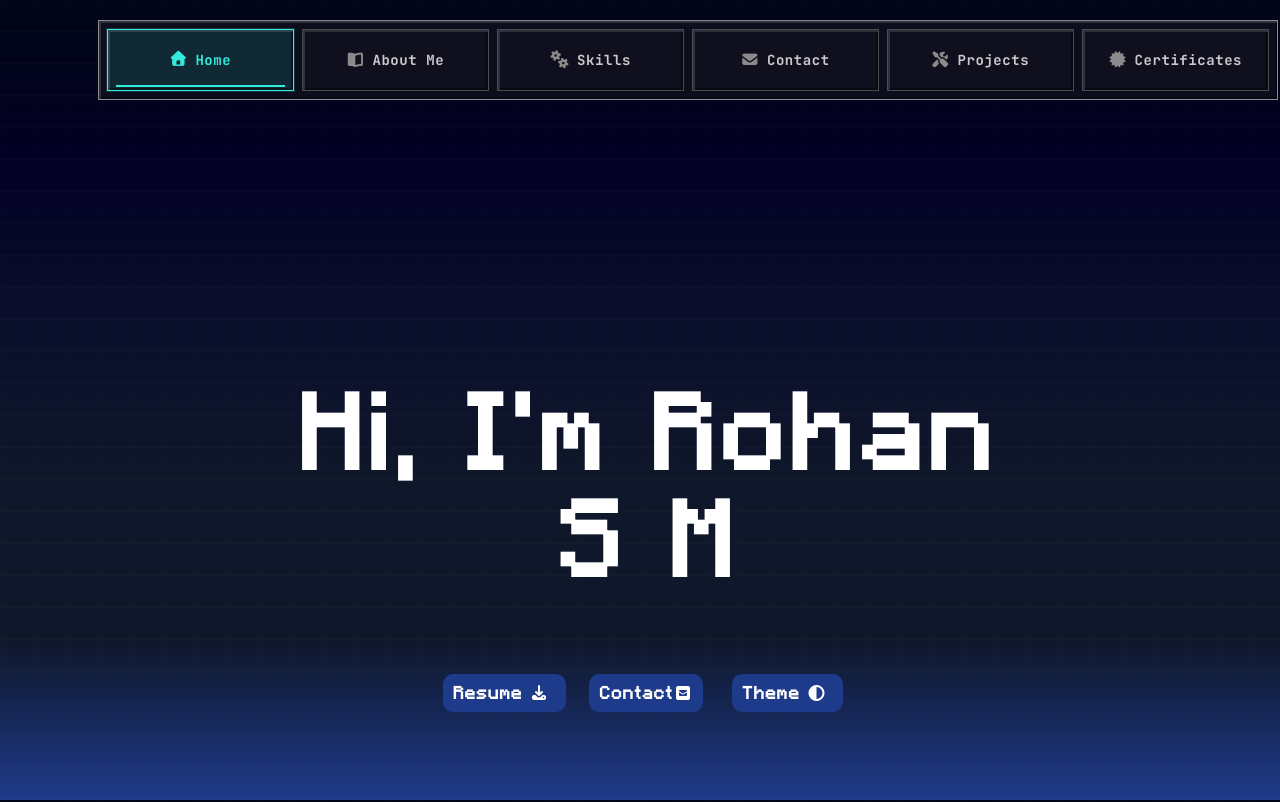
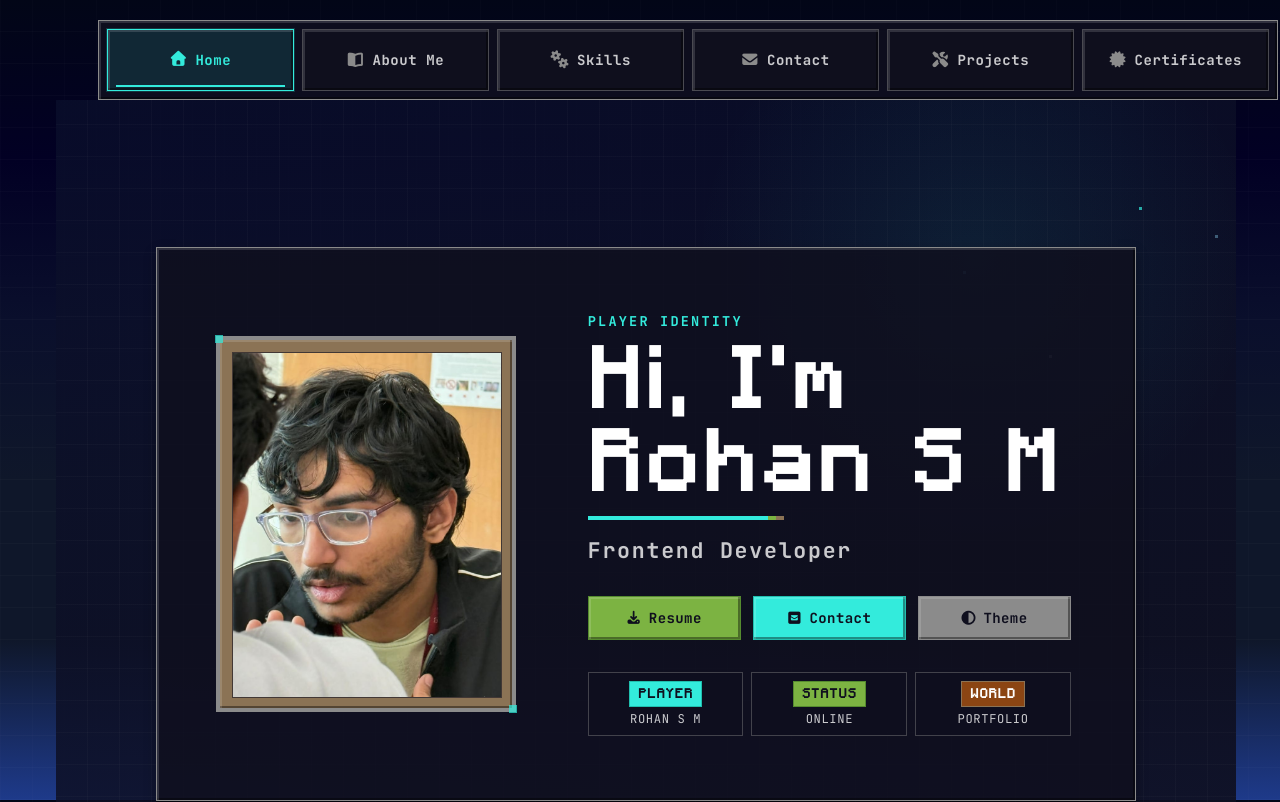
Before and after one commit to Rohan-Shridhar/portfolio, a React (Vite) app: page / in a window 1280 px wide. Shown: the top 802 px of the page. Built offline with nearby package versions, Linux system fonts and the light colour scheme.

Commit message:
Enhance Home component with new hero section, profile image, and UI elements

```diff
--- a/src/Home.jsx
+++ b/src/Home.jsx
@@ -1,4 +1,6 @@
 import { useState, useEffect, useRef } from 'react';
+import profile from './assets/images/pfp.jpeg';
+import { Badge, BlockButton, BlockCard, PixelBorder } from './components/ui/index.js';
 
 export default function Home(){
     const [theme, setTheme] = useState("space");
@@ -102,35 +104,83 @@ export default function Home(){
     }, []);
 
     return (
-        <div className="home-cont" id="home">
-            <div></div>
-            <div className="home">
-                <h1>Hi, I'm Rohan S M</h1>
-                <div className="home-btn-cont">
-                    <span></span>
-                    <span ref={resumePlaceholderRef} style={{ display: 'inline-block', position: 'relative' }}>
-                        <button onClick={downloadResume} ref={resumeBtnRef} className="resume-btn" style={resumeBtnStyle}>
+        <div className="home-cont hero-section" id="home">
+            <div className="hero-environment" aria-hidden="true" />
+            <BlockCard
+                as="section"
+                className="hero-shell"
+                variant="stone"
+                inset
+                aria-labelledby="hero-title"
+            >
+                <PixelBorder
+                    className="hero-avatar-frame hero-block-fall"
+                    variant="stone"
+                    inset
+                >
+                    <img className="hero-avatar" src={profile} alt="Profile" />
+                </PixelBorder>
+
+                <div className="hero-copy hero-block-fall">
+                    <div className="hero-identity">
+                        <span className="hero-eyebrow">PLAYER IDENTITY</span>
+                        <h1 id="hero-title">Hi, I'm Rohan S M</h1>
+                        <p className="hero-role">Frontend Developer</p>
+                    </div>
+
+                    <div className="home-btn-cont hero-actions hero-block-fall" role="group" aria-label="Hero actions">
+                        <span ref={resumePlaceholderRef} className="hero-action-slot" style={{ display: 'inline-block', position: 'relative' }}>
+                            <BlockButton
+                                ref={resumeBtnRef}
+                                className="resume-btn hero-action-button"
+                                variant="grass"
+                                icon={<i className="fa-solid fa-download" />}
+                                onClick={downloadResume}
+                                style={resumeBtnStyle}
+                            >
                                 <span style={resumeTextStyle}>Resume </span>
-                            <i className="fa-solid fa-download"></i>
-                        </button>
+                            </BlockButton>
                         </span>
-                    <span>
-                        <button onClick={() => { location.href = '#contact' }}>
+                        <span className="hero-action-slot">
+                            <BlockButton
+                                className="hero-action-button"
+                                variant="diamond"
+                                icon={<i className="fa-solid fa-square-envelope" />}
+                                onClick={() => { location.href = '#contact' }}
+                            >
                                 Contact
-                            <i className="fa-solid fa-square-envelope"></i>
-                        </button>
+                            </BlockButton>
                         </span>
-                    <span ref={themePlaceholderRef} style={{ display: 'inline-block', position: 'relative' }}>
-                        <button onClick={toggleTheme} ref={themeBtnRef} className="theme-btn" style={themeBtnStyle}>
+                        <span ref={themePlaceholderRef} className="hero-action-slot" style={{ display: 'inline-block', position: 'relative' }}>
+                            <BlockButton
+                                ref={themeBtnRef}
+                                className="theme-btn hero-action-button"
+                                variant="stone"
+                                icon={<i className="fa-solid fa-circle-half-stroke" />}
+                                onClick={toggleTheme}
+                                style={themeBtnStyle}
+                            >
                                 <span style={themeTextStyle}>Theme </span>
-                            <i className="fa-solid fa-circle-half-stroke"></i>
-                        </button>
+                            </BlockButton>
                         </span>
+                    </div>
 
-                    <span></span>
+                    <div className="hero-hud hero-block-fall" aria-hidden="true">
+                        <div className="hero-hud-item">
+                            <Badge variant="diamond">PLAYER</Badge>
+                            <span>ROHAN S M</span>
+                        </div>
+                        <div className="hero-hud-item">
+                            <Badge variant="grass">STATUS</Badge>
+                            <span>ONLINE</span>
+                        </div>
+                        <div className="hero-hud-item">
+                            <Badge variant="wood">WORLD</Badge>
+                            <span>PORTFOLIO</span>
                         </div>
                     </div>
-            <div></div>
+                </div>
+            </BlockCard>
         </div>
     );
 }
--- a/src/index.css
+++ b/src/index.css
@@ -470,64 +470,298 @@ body {
 
 /* ========================================= */
 .home-cont {
+  position: relative;
   display: grid;
-  grid-template-columns: 1fr 3fr 1fr;
-  margin-top: 25vh;
-  margin-bottom: 35vh;
+  min-height: clamp(620px, calc(100vh - var(--nav-offset)), 900px);
+  place-items: center;
+  margin: 0;
+  padding: clamp(64px, 10vh, 112px) 0 clamp(96px, 15vh, 168px);
+  overflow: hidden;
 }
 
-.home h1 {
-  text-align: center;
-  font-size: 12vh;
-  margin-bottom: 10vh;
+.hero-environment {
+  position: absolute;
+  inset: 0;
+  z-index: 0;
+  background:
+    radial-gradient(circle at 78% 18%, rgba(51, 235, 220, 0.08), transparent 24%),
+    linear-gradient(160deg, rgba(10, 15, 44, 0.76), rgba(15, 15, 30, 0.94));
+  pointer-events: none;
 }
 
-.home-btn-cont {
-  display: grid;
-  grid-template-columns: 1fr 1fr 1fr 1fr 1fr;
+.hero-environment::before {
+  position: absolute;
+  inset: 0;
+  background-image: repeating-linear-gradient(
+    90deg,
+    transparent 0 31px,
+    rgba(139, 139, 139, 0.045) 31px 32px
+  ), repeating-linear-gradient(
+    0deg,
+    transparent 0 31px,
+    rgba(139, 139, 139, 0.045) 31px 32px
+  );
+  content: '';
 }
 
-.home-btn-cont button {
-  background-color: var(--btn-bg);
-  padding: 10px;
-  border: none;
-  border-radius: 10px;
-  color: var(--btn-txt);
-  font-size: var(--text-mini);
-  font-weight: bolder;
-  transition: box-shadow 0.3s ease;
-  cursor: pointer;
+.hero-environment::after {
+  position: absolute;
+  inset: 12% 8% auto auto;
+  width: 3px;
+  height: 3px;
+  background: var(--color-diamond);
+  box-shadow:
+    76px 28px 0 rgba(135, 206, 235, 0.58),
+    144px 84px 0 rgba(255, 255, 255, 0.34),
+    224px 20px 0 rgba(51, 235, 220, 0.46),
+    -90px 148px 0 rgba(255, 255, 255, 0.24),
+    -176px 64px 0 rgba(135, 206, 235, 0.32);
+  content: '';
+  opacity: 0.7;
 }
 
-.home-btn-cont span {
-  text-align: center;
+.light .hero-environment {
+  background:
+    radial-gradient(circle at 78% 18%, rgba(255, 255, 255, 0.42), transparent 28%),
+    linear-gradient(160deg, rgba(135, 206, 235, 0.92), rgba(135, 206, 235, 0.68));
 }
 
-.theme-btn {
-  display: inline-flex;
-  align-items: center;
-  justify-content: center;
-  padding: 10px;
+.light .hero-environment::before {
+  background-image: repeating-linear-gradient(
+    90deg,
+    transparent 0 35px,
+    rgba(255, 255, 255, 0.14) 35px 36px
+  ), repeating-linear-gradient(
+    0deg,
+    transparent 0 35px,
+    rgba(255, 255, 255, 0.14) 35px 36px
+  );
 }
 
-.theme-btn i {
-  margin-left: 0;
-  padding: 0 7px 0 7px;
+.light .hero-environment::after {
+  background: var(--color-white);
+  box-shadow:
+    76px 28px 0 rgba(255, 255, 255, 0.62),
+    144px 84px 0 rgba(255, 255, 255, 0.46),
+    224px 20px 0 rgba(51, 235, 220, 0.46),
+    -90px 148px 0 rgba(255, 255, 255, 0.5),
+    -176px 64px 0 rgba(255, 255, 255, 0.38);
 }
 
-.resume-btn {
-  display: inline-flex;
+.hero-shell {
+  position: relative;
+  z-index: 1;
+  display: grid;
+  grid-template-columns: minmax(220px, 0.75fr) minmax(0, 1.25fr);
+  width: min(100%, 980px);
+  padding: clamp(24px, 5vw, 64px);
+  gap: clamp(28px, 6vw, 80px);
   align-items: center;
-  justify-content: center;
+  border-color: var(--color-stone);
+  background: rgba(15, 15, 30, 0.82);
+  color: var(--color-text-primary);
+  box-shadow: var(--shadow-inset), var(--shadow-md);
 }
 
-.resume-btn i {
-  margin-left: 0;
-  padding: 0 7px 0 7px;
+.light .hero-shell {
+  border-color: var(--color-oak-wood);
+  background: rgba(255, 255, 255, 0.84);
+  color: var(--color-obsidian);
 }
 
-.home-btn-cont button:hover {
-  box-shadow: 0 0 30px var(--btn-shadow);
+.hero-avatar-frame {
+  position: relative;
+  display: grid;
+  width: clamp(200px, 27vw, 300px);
+  aspect-ratio: 1;
+  padding: var(--space-3);
+  place-self: center;
+  border: var(--border-medium) solid var(--color-stone);
+  background: var(--color-dirt);
+  box-shadow: var(--shadow-inset), var(--shadow-md);
+  transition: transform var(--duration-interactive) var(--ease-standard),
+    box-shadow var(--duration-interactive) var(--ease-standard),
+    border-color var(--duration-interactive) var(--ease-standard);
+}
+
+.hero-avatar-frame::before,
+.hero-avatar-frame::after {
+  position: absolute;
+  width: 8px;
+  height: 8px;
+  background: var(--color-diamond);
+  content: '';
+  opacity: 0.72;
+}
+
+.hero-avatar-frame::before {
+  top: -5px;
+  left: -5px;
+}
+
+.hero-avatar-frame::after {
+  right: -5px;
+  bottom: -5px;
+}
+
+.hero-avatar-frame:hover {
+  border-color: var(--color-diamond);
+  transform: translateY(-2px) scale(1.01);
+  box-shadow: var(--shadow-inset), 0 0 0 2px rgba(51, 235, 220, 0.2), var(--shadow-md);
+}
+
+.hero-avatar {
+  display: block;
+  width: 100%;
+  height: 100%;
+  border: var(--border-hairline) solid rgba(15, 15, 30, 0.58);
+  object-fit: cover;
+}
+
+.hero-copy {
+  display: grid;
+  min-width: 0;
+  gap: var(--space-8);
+}
+
+.hero-identity {
+  display: grid;
+  gap: var(--space-2);
+}
+
+.hero-eyebrow {
+  color: var(--color-diamond);
+  font-family: var(--font-family-ui);
+  font-size: clamp(0.7rem, 1.2vw, 0.85rem);
+  font-weight: 700;
+  letter-spacing: 0.16em;
+}
+
+.hero-identity h1 {
+  position: relative;
+  margin: 0;
+  color: var(--color-text-primary);
+  font-family: var(--font-family-pixel);
+  font-size: clamp(2.5rem, 6vw, 5.3rem);
+  font-weight: 700;
+  letter-spacing: 0.025em;
+  line-height: 1.08;
+  text-wrap: balance;
+}
+
+.hero-identity h1::after {
+  display: block;
+  width: min(180px, 45%);
+  height: 4px;
+  margin-top: var(--space-3);
+  background: var(--color-diamond);
+  box-shadow: 8px 0 0 var(--color-grass), 16px 0 0 var(--color-dirt);
+  content: '';
+}
+
+.hero-role {
+  margin: var(--space-2) 0 0;
+  color: var(--color-text-secondary);
+  font-family: var(--font-family-ui);
+  font-size: clamp(1rem, 2vw, 1.35rem);
+  font-weight: 700;
+  letter-spacing: 0.08em;
+}
+
+.hero-actions {
+  display: grid;
+  grid-template-columns: repeat(3, minmax(0, 1fr));
+  gap: var(--space-3);
+  align-items: stretch;
+}
+
+.hero-action-slot {
+  display: flex;
+  min-width: 0;
+}
+
+.hero-action-button {
+  width: 100%;
+  min-height: var(--control-touch-min);
+}
+
+.hero-action-button .block-button__label {
+  overflow: hidden;
+  text-overflow: ellipsis;
+  white-space: nowrap;
+}
+
+.hero-hud {
+  display: grid;
+  grid-template-columns: repeat(3, minmax(0, 1fr));
+  gap: var(--space-2);
+}
+
+.hero-hud-item {
+  display: grid;
+  min-width: 0;
+  gap: var(--space-1);
+  padding: var(--space-2);
+  border: var(--border-hairline) solid var(--color-border);
+  background: rgba(15, 15, 30, 0.38);
+  color: var(--color-text-secondary);
+  font-family: var(--font-family-ui);
+  font-size: clamp(0.64rem, 1.1vw, 0.76rem);
+  letter-spacing: 0.05em;
+  text-align: center;
+  transition: border-color var(--duration-interactive) var(--ease-standard),
+    background-color var(--duration-interactive) var(--ease-standard),
+    transform var(--duration-fast) var(--ease-standard);
+}
+
+.light .hero-hud-item {
+  background: rgba(255, 255, 255, 0.56);
+  color: rgba(15, 15, 30, 0.72);
+}
+
+.hero-hud-item:hover {
+  border-color: var(--color-diamond);
+  background: rgba(51, 235, 220, 0.1);
+  transform: translateY(-1px);
+}
+
+.hero-hud-item > .badge {
+  justify-self: center;
+  max-width: 100%;
+  overflow: hidden;
+  text-overflow: ellipsis;
+}
+
+.hero-block-fall {
+  animation: hero-block-fall 520ms cubic-bezier(0.22, 1.18, 0.36, 1) both;
+}
+
+.hero-avatar-frame.hero-block-fall {
+  animation-delay: 80ms;
+}
+
+.hero-identity.hero-block-fall {
+  animation-delay: 150ms;
+}
+
+.hero-actions.hero-block-fall {
+  animation-delay: 230ms;
+}
+
+.hero-hud.hero-block-fall {
+  animation-delay: 310ms;
+}
+
+@keyframes hero-block-fall {
+  from {
+    opacity: 0;
+    transform: translateY(-20px);
+  }
+
+  to {
+    opacity: 1;
+    transform: translateY(0);
+  }
 }
 
 /* ========================================= */
@@ -893,23 +1127,36 @@ body {
     font-size: clamp(0.68rem, 1.8vw, 0.8rem);
   }
 
-  /* --- Home --- */
+  /* --- Hero --- */
   .home-cont {
-    grid-template-columns: 1fr;
-    margin-top: 12vh;
-    margin-bottom: 12vh;
-    text-align: center;
-    padding: 0 20px;
+    min-height: clamp(560px, calc(100vh - 96px), 760px);
+    padding: 56px 0 104px;
   }
 
-  .home h1 {
-    font-size: 8vh;
-    margin-bottom: 6vh;
+  .hero-shell {
+    grid-template-columns: minmax(170px, 0.72fr) minmax(0, 1.28fr);
+    gap: var(--space-6);
+    padding: var(--space-6);
   }
 
-  .home-btn-cont {
-    grid-template-columns: 1fr 1fr 1fr;
-    gap: 10px;
+  .hero-avatar-frame {
+    width: clamp(170px, 24vw, 240px);
+  }
+
+  .hero-copy {
+    gap: var(--space-6);
+  }
+
+  .hero-identity h1 {
+    font-size: clamp(2.2rem, 5vw, 4rem);
+  }
+
+  .hero-actions {
+    gap: var(--space-2);
+  }
+
+  .hero-hud-item {
+    padding: var(--space-2) var(--space-1);
   }
 
   /* --- About --- */
@@ -1021,32 +1268,62 @@ body {
     font-size: 0.9rem;
   }
 
-  /* --- Home --- */
+  /* --- Hero --- */
   .home-cont {
+    min-height: 0;
+    padding: 40px 0 88px;
+  }
+
+  .hero-shell {
     grid-template-columns: 1fr;
-    margin-top: 10vh;
-    margin-bottom: 10vh;
-    padding: 0 16px;
+    gap: var(--space-6);
+    padding: var(--space-5);
     text-align: center;
   }
 
-  .home h1 {
-    font-size: 9vw;
-    margin-bottom: 5vh;
+  .hero-avatar-frame {
+    width: min(68vw, 230px);
   }
 
-  .home-btn-cont {
-    grid-template-columns: 1fr;
-    gap: 12px;
+  .hero-copy {
+    gap: var(--space-6);
   }
 
-  .home-btn-cont span {
+  .hero-identity {
+    justify-items: center;
+  }
+
+  .hero-identity h1 {
+    max-width: 100%;
+    font-size: clamp(2.15rem, 10vw, 3.6rem);
+  }
+
+  .hero-identity h1::after {
+    margin-right: auto;
+    margin-left: auto;
+  }
+
+  .hero-role {
+    font-size: clamp(0.9rem, 4vw, 1.1rem);
+  }
+
+  .hero-actions {
+    grid-template-columns: 1fr;
+    gap: var(--space-2);
+  }
+
+  .hero-action-slot {
     width: 100%;
   }
 
-  .home-btn-cont button {
-    width: 80%;
-    padding: 14px;
+  .hero-hud {
+    grid-template-columns: repeat(3, minmax(0, 1fr));
+    gap: var(--space-1);
+  }
+
+  .hero-hud-item {
+    padding: var(--space-2) var(--space-1);
+    font-size: 0.64rem;
   }
 
   /* --- About --- */
@@ -1177,7 +1454,18 @@ body {
   .menu-link:hover,
   .menu-link:active,
   .menu-link:hover .menu-icon,
-  .menu-link[aria-current='page'] .menu-icon {
+  .menu-link[aria-current='page'] .menu-icon,
+  .hero-avatar-frame:hover,
+  .hero-hud-item:hover {
     transform: none;
   }
+
+  .hero-block-fall {
+    animation: none;
+  }
+
+  .hero-avatar-frame,
+  .hero-hud-item {
+    transition: none;
+  }
 }
```
Lines whose indentation alone changed are shown as unchanged.
